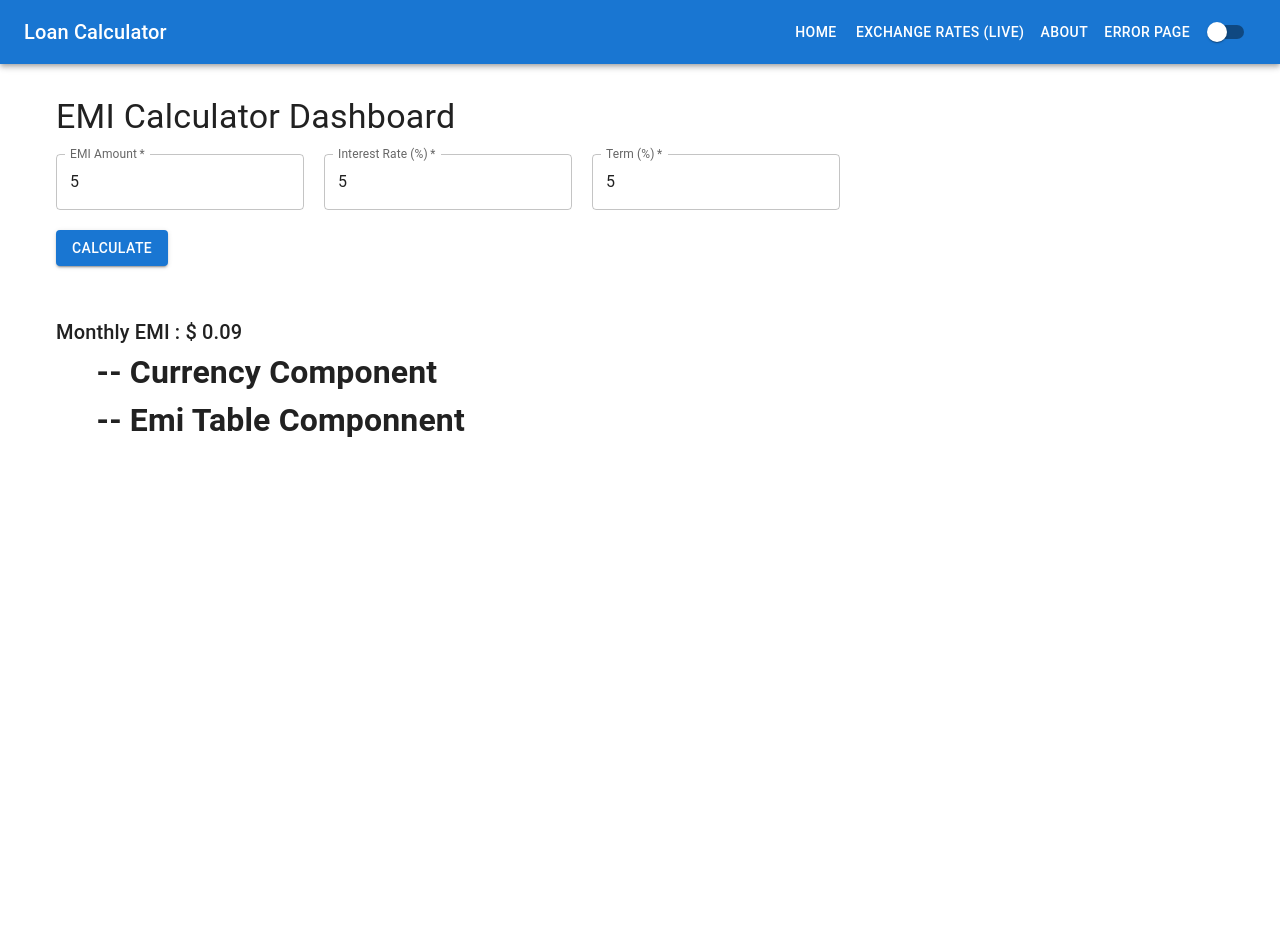
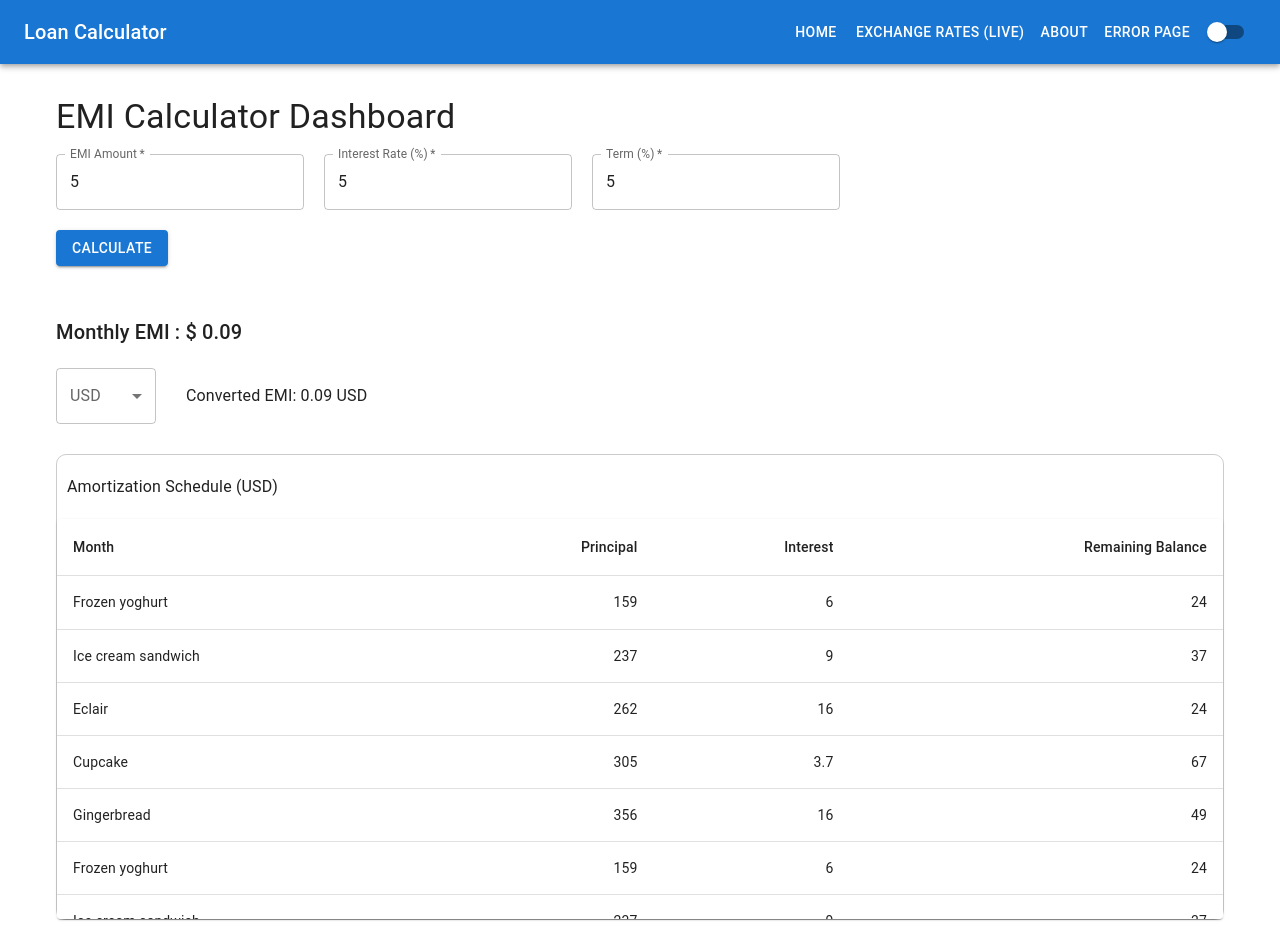
Before and after one commit to TheDarkLady/loan-calculator, a React (Vite) app: page / in a window 1280 px wide. Both pictures are taken after typing "5", "5", "5" into the empty fields and a click on the button "CALCULATE". Before the commit the page ends 800 px from the top, so only its background shows below. Built offline with nearby package versions, Linux system fonts and the light colour scheme.

Commit message:
working on table calculations

```diff
--- a/src/contextapi/EmiContext.tsx
+++ b/src/contextapi/EmiContext.tsx
@@ -22,7 +22,9 @@ interface EmiContextProps {
   setIsShowMonthlyComp: React.Dispatch<React.SetStateAction<boolean>>;
   handleMonthlyComp: () => void;
   monthlyEmi : number;
-  setMonthlyEmi : React.Dispatch<React.SetStateAction<number>>
+  setMonthlyEmi : React.Dispatch<React.SetStateAction<number>>;
+  handleCurrencyChange: (value: number, label:string) => void;
+  selectedCurrency : string;
 }
 
 const EmiContext = createContext<EmiContextProps | undefined>(undefined);
@@ -51,6 +53,8 @@ export const EmiProvider: React.FC<{ children: ReactNode }> = ({
   });
 
   const [monthlyEmi , setMonthlyEmi] = useState<number>(0)
+   const [baseEmi, setBaseEmi] = useState<number>(0);
+  const [selectedCurrency, setSelectedCurrency] = useState<string>("USD");
 
   const handleMonthlyComp = () => {
     const { amount, interest, term } = formFields;
@@ -77,10 +81,17 @@ export const EmiProvider: React.FC<{ children: ReactNode }> = ({
     const emi = numerator / denominator;
 
     console.log("EMI:", emi.toFixed(2)); // Example: 2051.65
+    setBaseEmi(emi)
     setMonthlyEmi(emi)
+    setSelectedCurrency("USD")
     setIsShowMonthlyComp(true);
   };
 
+  const handleCurrencyChange = (value : number, label:string) => {
+    const convertedEmi = baseEmi  * value;
+    setMonthlyEmi(convertedEmi)
+    setSelectedCurrency(label);
+  }
   return (
     <EmiContext.Provider
       value={{
@@ -92,7 +103,9 @@ export const EmiProvider: React.FC<{ children: ReactNode }> = ({
         setErrorFields,
         handleMonthlyComp,
         monthlyEmi,
-        setMonthlyEmi
+        setMonthlyEmi,
+        handleCurrencyChange,
+        selectedCurrency
       }}
     >
       {children}
--- a/src/sub-components/CurrencyConverter.tsx
+++ b/src/sub-components/CurrencyConverter.tsx
@@ -1,11 +1,59 @@
-import React from 'react'
+import { Box, FormControl, InputLabel, MenuItem, Select, Typography } from "@mui/material";
+import React from "react";
+import { useEmi } from "../contextapi/EmiContext";
 
-const CurrencyConverter:React.FC = () => {
+const currencyOptions = [
+  { label: "USD", value: 1 },
+  { label: "EUR", value: 0.8782 },
+  { label: "INR", value: 85.7017 },
+  { label: "GBP", value: 0.7394 },
+  { label: "JPY", value: 143.6543 },
+  { label: "AUD", value: 1.5470 },
+  { label: "CAD", value: 1.3724 },
+];
+
+const CurrencyConverter: React.FC = () => {
+  const { monthlyEmi, handleCurrencyChange, selectedCurrency  } = useEmi()
+
+  const handleChange = (event: any) => {
+    const selected = currencyOptions.find((c) => c.label === event.target.value);
+    if (selected) {
+      handleCurrencyChange(selected.value, selected.label);
+    }
+  };
+
   return (
-    <div>
-      <h1>&nbsp;&nbsp;&nbsp;&nbsp; -- Currency Component</h1>
-    </div>
-  )
-}
+    <>
+      <Box
+        sx={{
+          mt: "20px",
+          gap: "30px",
+          display: "flex",
+          flexDirection: "row",
+          justifyContent: "start",
+          alignItems: "center",
+        }}
+      >
+        <FormControl sx={{width:"100px"}}>
+          <InputLabel id="demo-simple-select-label">USD</InputLabel>
+          <Select
+            labelId="demo-simple-select-label"
+            id="demo-simple-select"
+            label="Age"
+            onChange={handleChange}
+          >
+            {currencyOptions.map((currency) => (
+            <MenuItem key={currency.label} value={currency.label}>
+              {currency.label}
+            </MenuItem>
+          ))}
+          </Select>
+        </FormControl>
 
-export default CurrencyConverter
+        <Typography > Converted EMI: {monthlyEmi.toFixed(2)} {selectedCurrency}</Typography>
+      </Box>
+    </>
+  );
+};
+
+export default CurrencyConverter;
--- a/src/sub-components/EmiTable.tsx
+++ b/src/sub-components/EmiTable.tsx
@@ -1,11 +1,119 @@
-import React from 'react'
+import {
+  Box,
+  Paper,
+  Table,
+  TableBody,
+  TableCell,
+  TableContainer,
+  TableHead,
+  TableRow,
+  Typography,
+} from "@mui/material";
+import React from "react";
+import { useEmi } from "../contextapi/EmiContext";
 
-const EmiTable :React.FC = () => {
-  return (
-    <div>
-      <h1>&nbsp;&nbsp;&nbsp;&nbsp; -- Emi Table Componnent</h1>
-    </div>
-  )
+function createData(
+  name: string,
+  calories: number,
+  fat: number,
+  carbs: number,
+  protein: number
+) {
+  return { name, calories, fat, carbs, protein };
 }
 
-export default EmiTable
+const rows = [
+  createData("Frozen yoghurt", 159, 6.0, 24, 4.0),
+  createData("Ice cream sandwich", 237, 9.0, 37, 4.3),
+  createData("Eclair", 262, 16.0, 24, 6.0),
+  createData("Cupcake", 305, 3.7, 67, 4.3),
+  createData("Gingerbread", 356, 16.0, 49, 3.9),
+  createData("Frozen yoghurt", 159, 6.0, 24, 4.0),
+  createData("Ice cream sandwich", 237, 9.0, 37, 4.3),
+  createData("Eclair", 262, 16.0, 24, 6.0),
+  createData("Cupcake", 305, 3.7, 67, 4.3),
+  createData("Gingerbread", 356, 16.0, 49, 3.9),
+  createData("Frozen yoghurt", 159, 6.0, 24, 4.0),
+  createData("Ice cream sandwich", 237, 9.0, 37, 4.3),
+  createData("Eclair", 262, 16.0, 24, 6.0),
+  createData("Cupcake", 305, 3.7, 67, 4.3),
+  createData("Gingerbread", 356, 16.0, 49, 3.9),
+  createData("Frozen yoghurt", 159, 6.0, 24, 4.0),
+  createData("Ice cream sandwich", 237, 9.0, 37, 4.3),
+  createData("Eclair", 262, 16.0, 24, 6.0),
+  createData("Cupcake", 305, 3.7, 67, 4.3),
+  createData("Gingerbread", 356, 16.0, 49, 3.9),
+  createData("Frozen yoghurt", 159, 6.0, 24, 4.0),
+  createData("Ice cream sandwich", 237, 9.0, 37, 4.3),
+  createData("Eclair", 262, 16.0, 24, 6.0),
+  createData("Cupcake", 305, 3.7, 67, 4.3),
+  createData("Gingerbread", 356, 16.0, 49, 3.9),
+  createData("Frozen yoghurt", 159, 6.0, 24, 4.0),
+  createData("Ice cream sandwich", 237, 9.0, 37, 4.3),
+  createData("Eclair", 262, 16.0, 24, 6.0),
+  createData("Cupcake", 305, 3.7, 67, 4.3),
+  createData("Gingerbread", 356, 16.0, 49, 3.9),
+  createData("Frozen yoghurt", 159, 6.0, 24, 4.0),
+  createData("Ice cream sandwich", 237, 9.0, 37, 4.3),
+  createData("Eclair", 262, 16.0, 24, 6.0),
+  createData("Cupcake", 305, 3.7, 67, 4.3),
+  createData("Gingerbread", 356, 16.0, 49, 3.9),
+  createData("Frozen yoghurt", 159, 6.0, 24, 4.0),
+  createData("Ice cream sandwich", 237, 9.0, 37, 4.3),
+  createData("Eclair", 262, 16.0, 24, 6.0),
+  createData("Cupcake", 305, 3.7, 67, 4.3),
+  createData("Gingerbread", 356, 16.0, 49, 3.9),
+];
+
+const EmiTable: React.FC = () => {
+  const { selectedCurrency } = useEmi();
+  return (
+    <>
+      <Box
+        sx={{
+          border: "1px solid #0003",
+          borderRadius: "10px",
+          display: "flex",
+          flexDirection: "column",
+          justifyContent: "start",
+          mt: "30px",
+        }}
+      >
+        <Typography sx={{ px: "10px", py: "20px" }}>
+          Amortization Schedule ({selectedCurrency})
+        </Typography>
+        <TableContainer component={Paper} sx={{
+          maxHeight: 400,
+        }}>
+          <Table stickyHeader aria-label="sticky table">
+            <TableHead>
+              <TableRow>
+                <TableCell>Month</TableCell>
+                <TableCell align="right">Principal</TableCell>
+                <TableCell align="right">Interest</TableCell>
+                <TableCell align="right">Remaining Balance</TableCell>
+              </TableRow>
+            </TableHead>
+            <TableBody >
+              {rows.map((row) => (
+                <TableRow
+                  key={row.name}
+                  sx={{ "&:last-child td, &:last-child th": { border: 0 } }}
+                >
+                  <TableCell component="th" scope="row">
+                    {row.name}
+                  </TableCell>
+                  <TableCell align="right">{row.calories}</TableCell>
+                  <TableCell align="right">{row.fat}</TableCell>
+                  <TableCell align="right">{row.carbs}</TableCell>
+                </TableRow>
+              ))}
+            </TableBody>
+          </Table>
+        </TableContainer>
+      </Box>
+    </>
+  );
+};
+
+export default EmiTable;
```
